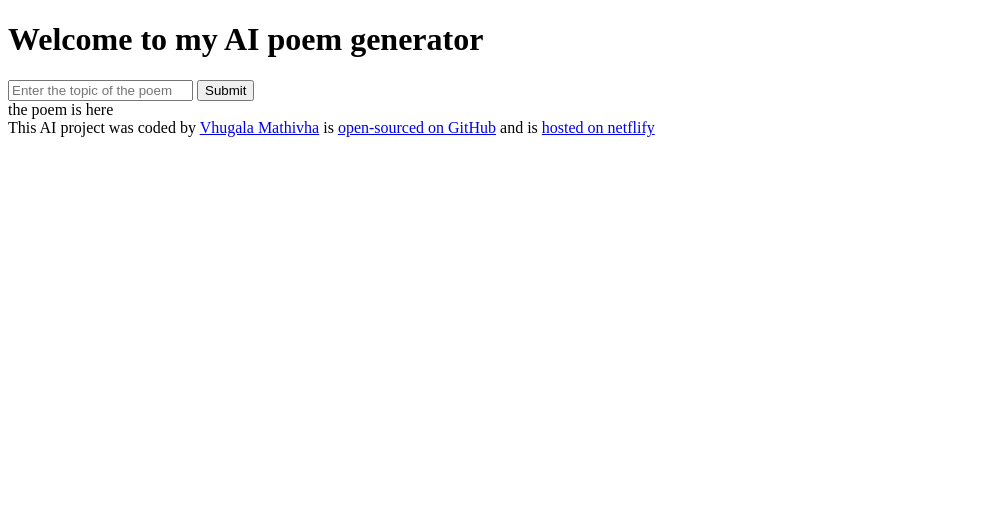
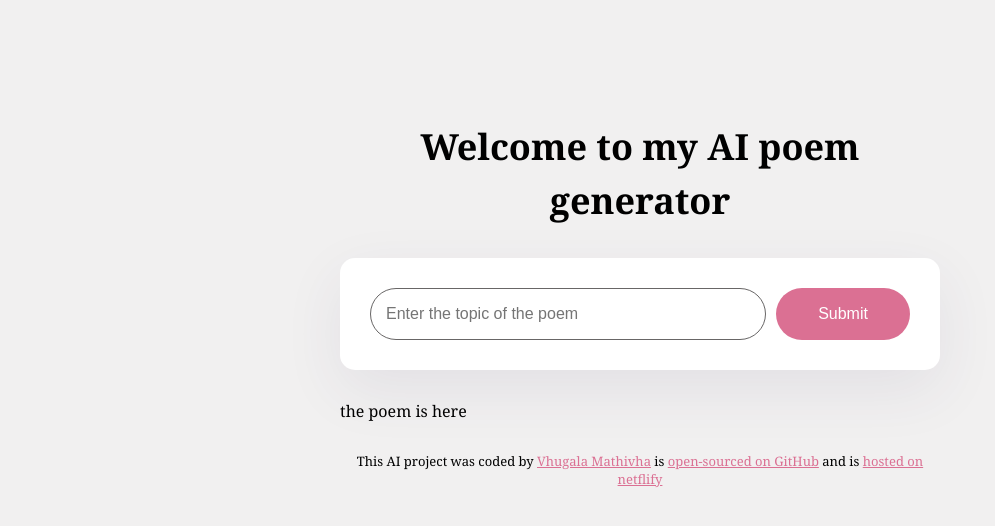
Before and after one commit to Vhugala-Mathivha/poem-generator, a plain HTML site: page index.html in a window 1280 px wide. Shown: the whole page, without its empty margins (0-995 px from the left). Drawn offline with Linux system fonts and the light colour scheme.

Commit message:
added styling to the project

```diff
--- a/index.html
+++ b/index.html
@@ -7,13 +7,14 @@
     <link rel="stylesheet" href="styling.css">
 </head>
 <body>
+    <div class="main-container">
         <header>
             <h1>Welcome to my AI poem generator</h1>
         </header>
         <main>
             <form>
-            <input type="text" placeholder="Enter the topic of the poem">
-            <input type="submit">
+                <input type="text" class="poem-input" placeholder="Enter the topic of the poem">
+                <input type="submit" class="submit-button">
             </form>
             <div>
                 the poem is here
@@ -27,6 +28,7 @@
             and is
             <a href="https://vhugala-mathivha-3.netlify.app/">hosted on netflify</a>
         </footer>
+    </div>
 </body>
 
 <script src="index.js"></script>
--- a/styling.css
+++ b/styling.css
@@ -0,0 +1,70 @@
+body{
+    background-color: rgb(241, 240, 240);
+    font-family:Cambria, Cochin, Georgia, Times, 'Times New Roman', serif;
+}
+
+.main-container{
+    margin: 120px auto;
+    max-width: 600px;
+}
+
+h1{
+    text-align: center;
+    font-weight: 800;
+    font-size: 36px;
+    line-height: 1.5;
+    color: black;
+}
+
+header{
+    margin-bottom: 30px;
+}
+
+form{
+    padding:30px;
+    background-color: white;
+    box-shadow: 0px 20px 60px rgba(65, 50, 100, 0.08);
+    border-radius: 15px;
+    display: flex;
+    margin-bottom: 30px;
+}
+
+.poem-input{
+    padding: 15px;
+    border: 1px solid rgb(104, 102, 102);
+    width: 80%;
+    font-size: 16px;
+    border-radius: 50px;
+    line-height: 20px;
+    color:rgb(27, 26, 26);
+}
+
+.submit-button{
+    margin-left: 10px;
+    background-color: palevioletred;
+    color: white;
+    border: none;
+    font-size: 16px;
+    width: 150px;
+    border-radius: 50px;
+    padding: 14px 24px;
+}
+
+a{
+    color: palevioletred;
+}
+
+.poem{
+    font-size: 14px;
+    background-color: white;
+    padding: 20px;
+    line-height: 2;
+    border-left: 3px solid palevioletred;
+    box-shadow: 0px 20px 60px rgba(65, 50, 100, 0.03);
+}
+
+footer{
+    text-align: center;
+    font-size: 13px;
+    margin-top: 30px;
+}
```
Lines whose indentation alone changed are shown as unchanged.
